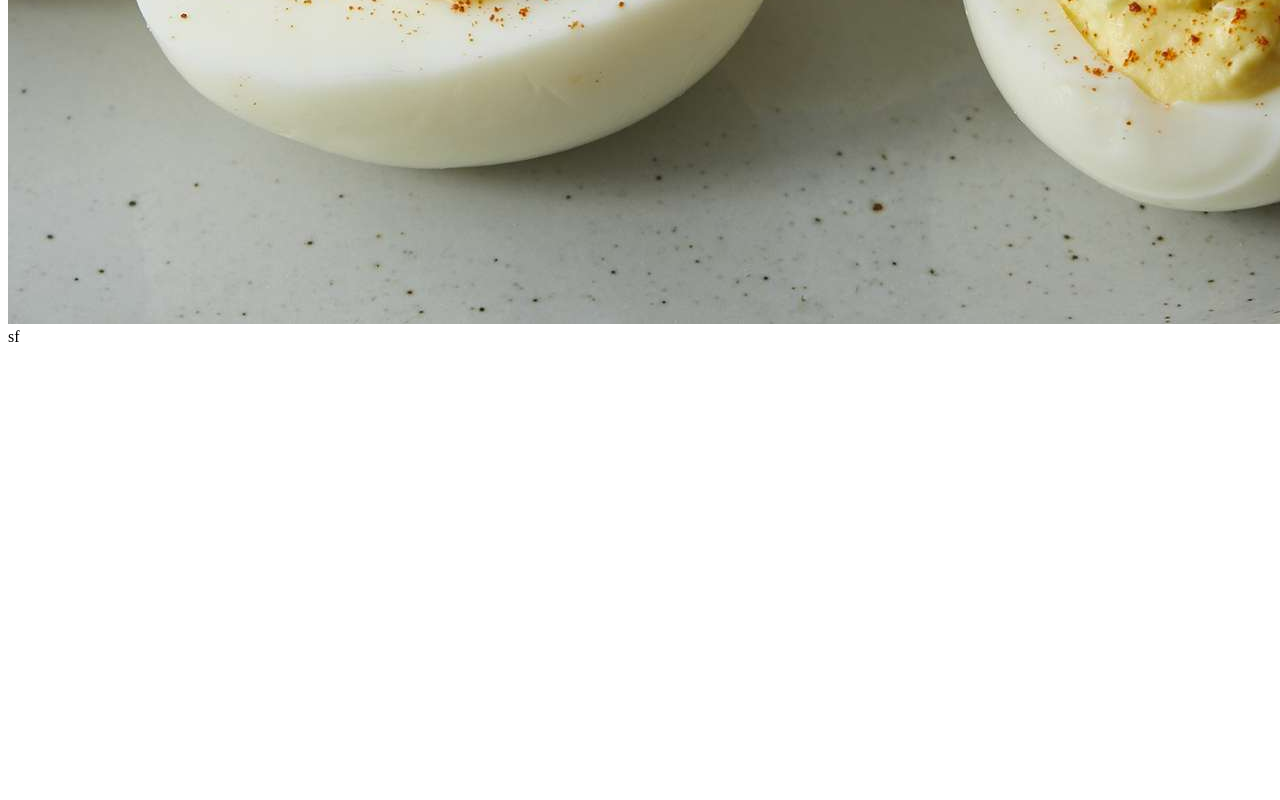
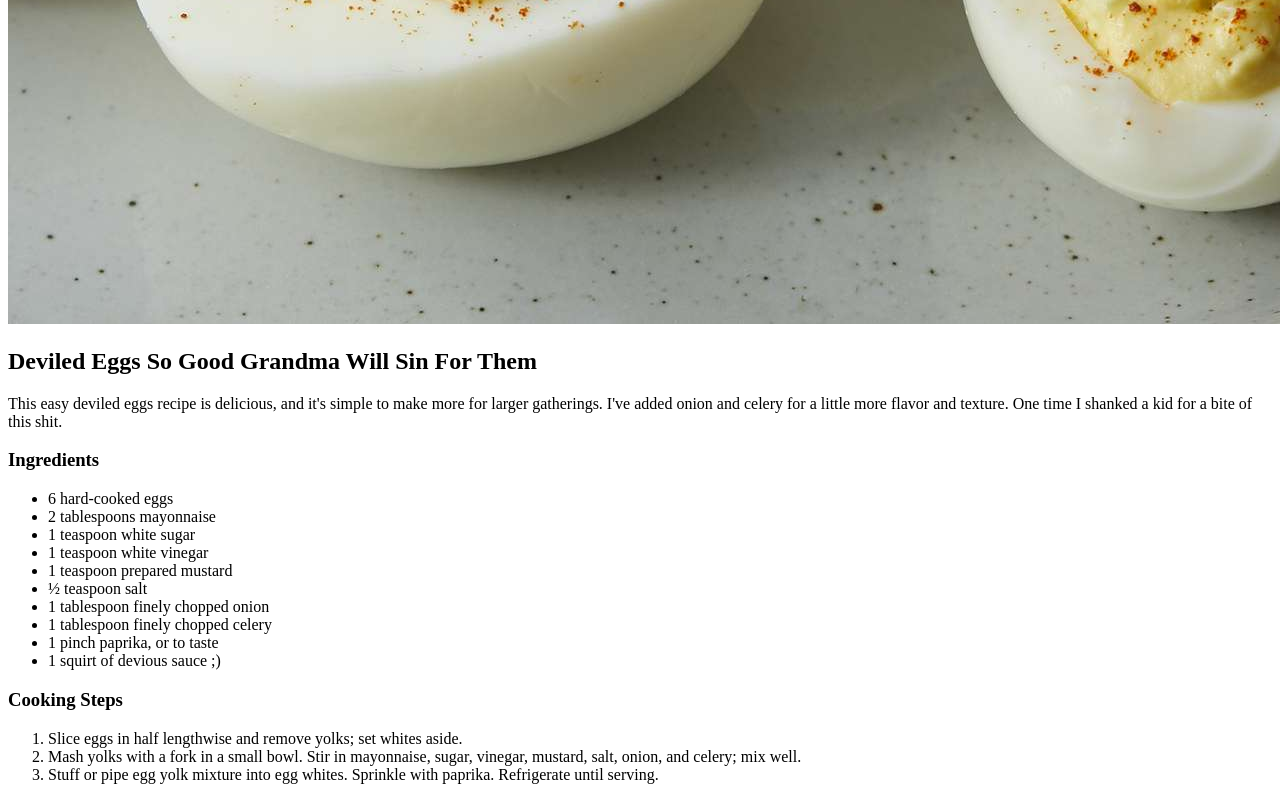
Before and after one commit to Zee-Doblekae/odin-recipes, a plain HTML site: page recipes/eggs.html in a window 1280 px wide. Shown: the part 1256-2056 px from the top of the page. Before the commit the page ends 1610 px from the top, so only its background shows below. Drawn offline with Linux system fonts and the light colour scheme.

Commit message:
Complete eggs.html page w/ all requirements Added Description, unorganized ingredients list, and cooking instruction to eggs.html

```diff
--- a/recipes/eggs.html
+++ b/recipes/eggs.html
@@ -7,5 +7,26 @@
     <body>
         <h1>Simple Yet Delicious Deviled Eggs</h1>
         <img src="./images/eggs.jpg" alt="Deviled Eggs">
+        <h2>Deviled Eggs So Good Grandma Will Sin For Them</h2>
+        <p>This easy deviled eggs recipe is delicious, and it's simple to make more for larger gatherings. I've added onion and celery for a little more flavor and texture. One time I shanked a kid for a bite of this shit.</p>
+        <h3>Ingredients</h3>
+        <ul>
+            <li>6 hard-cooked eggs</li>
+            <li>2 tablespoons mayonnaise</li>
+            <li>1 teaspoon white sugar</li>
+            <li>1 teaspoon white vinegar</li>
+            <li>1 teaspoon prepared mustard</li>
+            <li>½ teaspoon salt</li>
+            <li>1 tablespoon finely chopped onion</li>
+            <li>1 tablespoon finely chopped celery</li>
+            <li>1 pinch paprika, or to taste</li>
+            <li>1 squirt of devious sauce ;)</li>
+        </ul>
+        <h3>Cooking Steps</h3>
+        <ol>
+            <li>Slice eggs in half lengthwise and remove yolks; set whites aside.</li>
+            <li>Mash yolks with a fork in a small bowl. Stir in mayonnaise, sugar, vinegar, mustard, salt, onion, and celery; mix well.</li>
+            <li>Stuff or pipe egg yolk mixture into egg whites. Sprinkle with paprika. Refrigerate until serving.</li>
+        </ol>
     </body>
-</html>sf
+</html>
```
